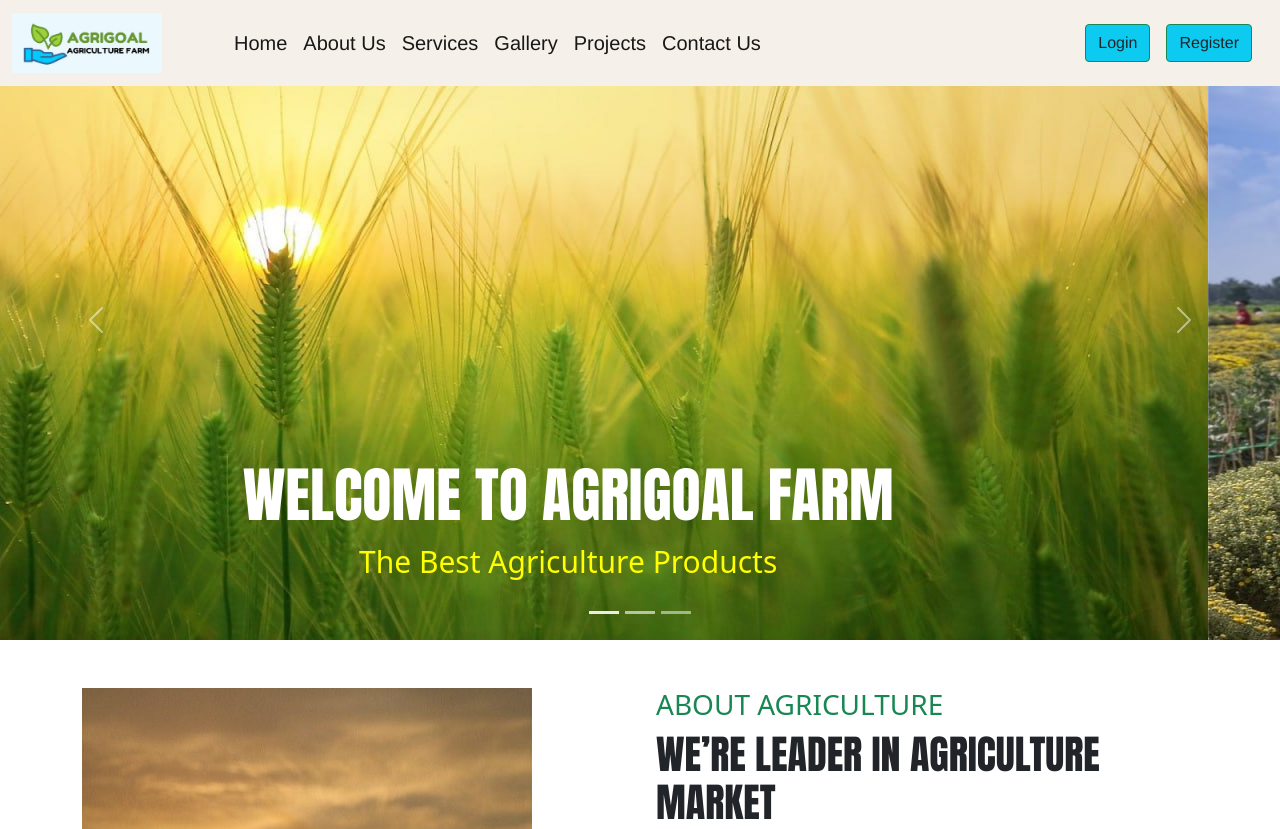
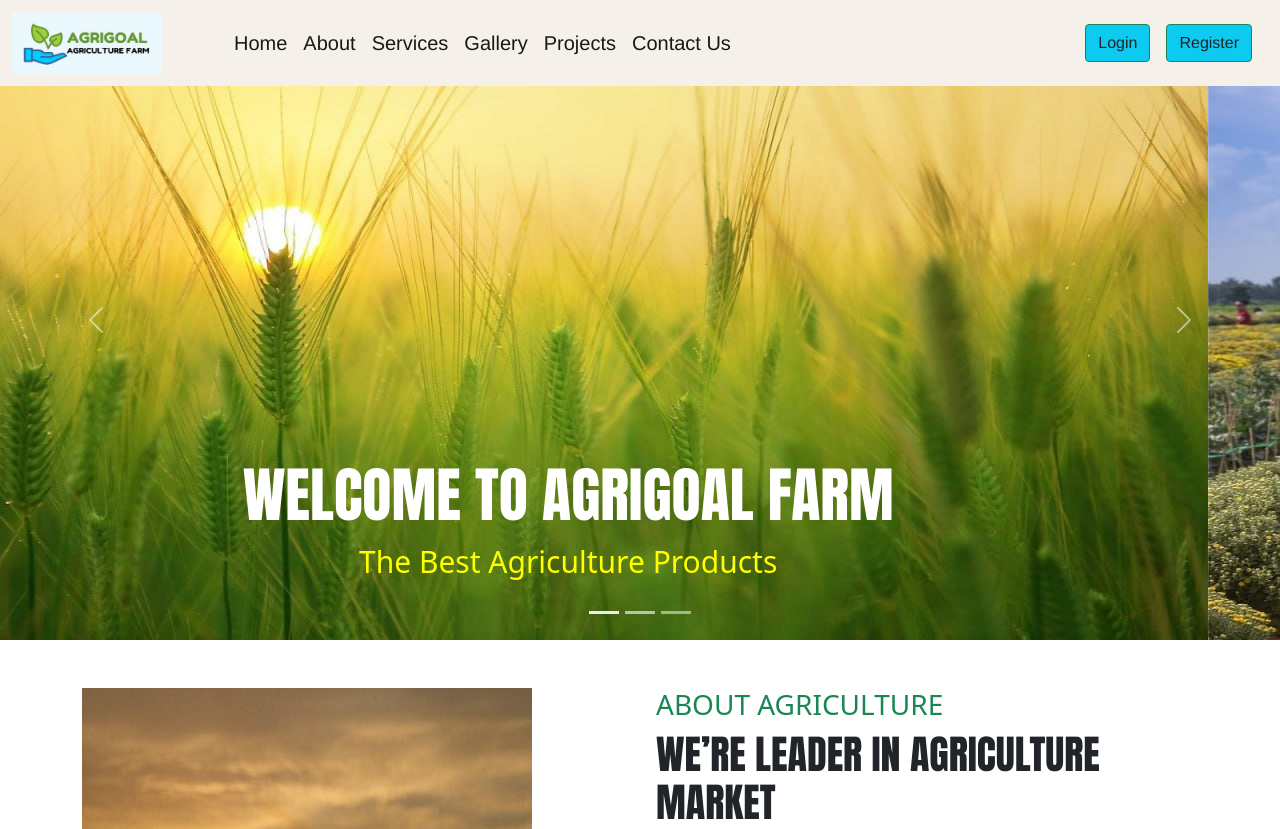
Before and after one commit to marutimahanawar/AGRIGOAL-Agriculture-farm, a plain HTML site: page index.html in a window 1280 px wide. Shown: the top 829 px of the page. Drawn offline with nearby package versions, Linux system fonts and the light colour scheme.

Commit message:
Update index.html

```diff
--- a/index.html
+++ b/index.html
@@ -35,7 +35,7 @@
             <a class="nav-link active" aria-current="page" href="index.html">Home</a>
           </li>
           <li class="nav-item">
-            <a class="nav-link active" href="about.html">About Us</a>
+            <a class="nav-link active" href="about.html">About</a>
           </li>
           <li class="nav-item">
             <a class="nav-link active" href="services.html">Services</a>
```
